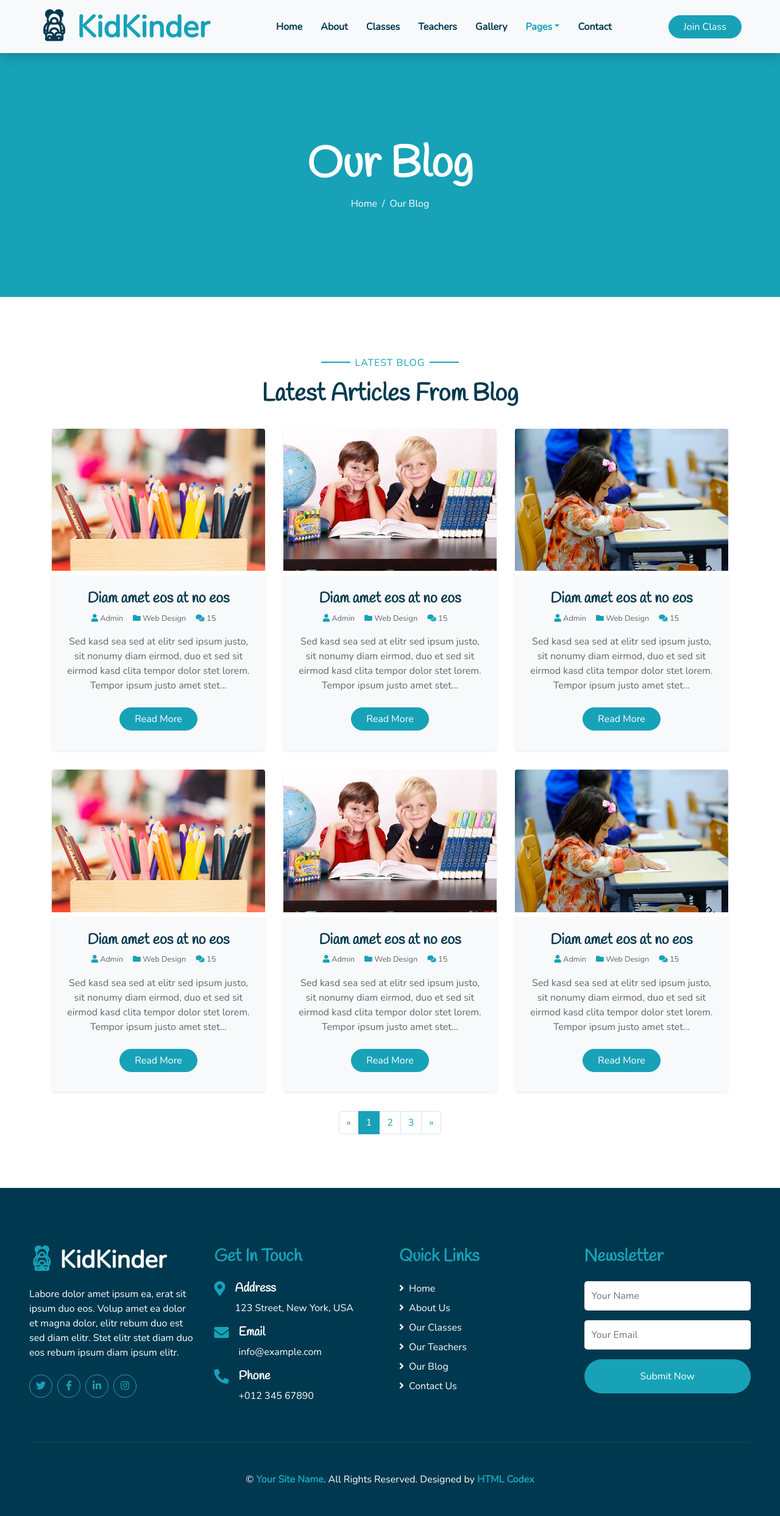
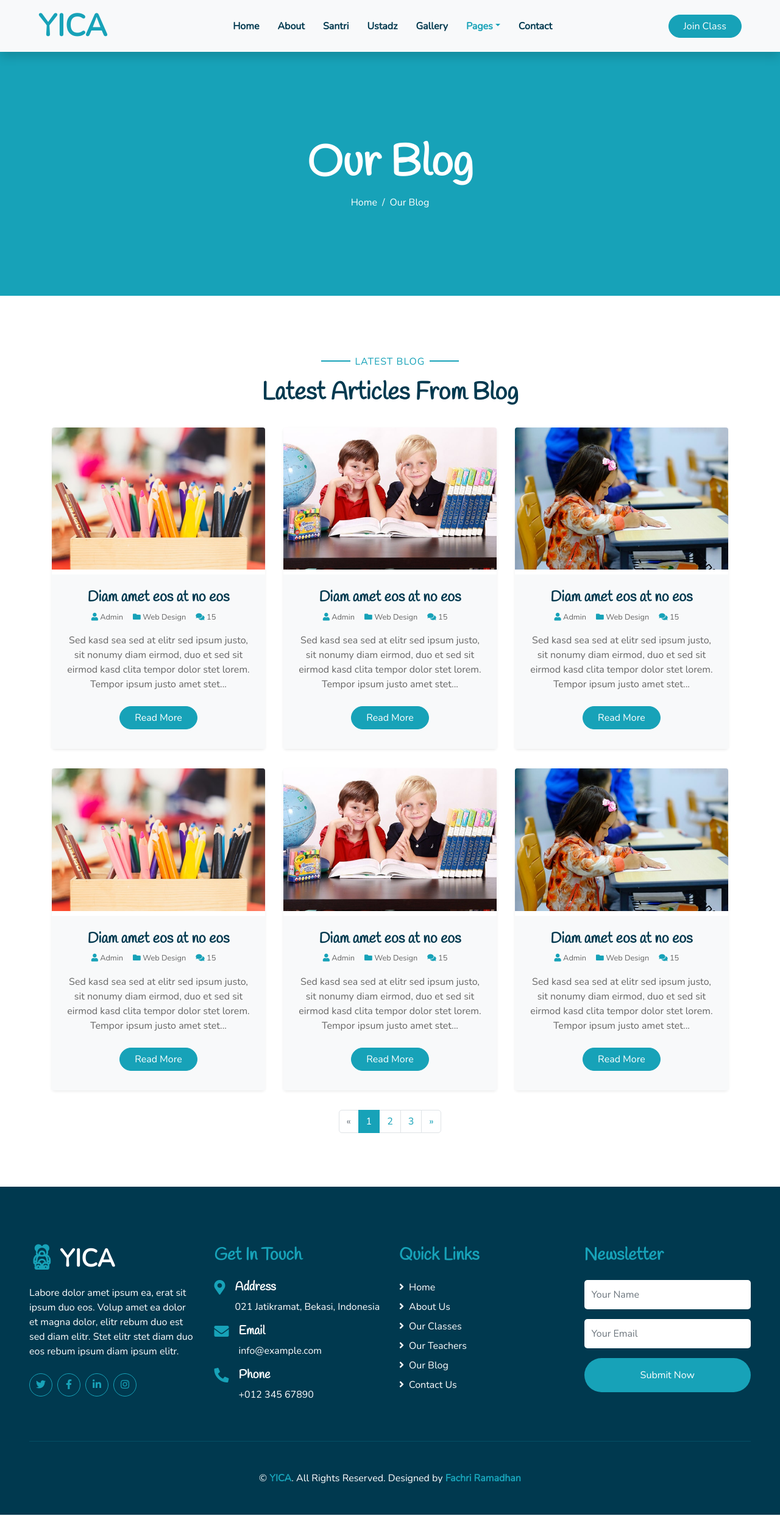
Before and after one commit to fachriramadhan20/fachriramadhan20.github.io, a plain HTML site: page blog.html in a window 1280 px wide. Shown: the whole page at 61% size. Drawn offline with nearby package versions, Linux system fonts and the light colour scheme.

Commit message:
ubah title

```diff
--- a/blog.html
+++ b/blog.html
@@ -3,7 +3,7 @@
 
 <head>
     <meta charset="utf-8">
-    <title>KidKinder - Kindergarten Website Template</title>
+    <title>Yayasan Insan Cita Almukassyafah</title>
     <meta content="width=device-width, initial-scale=1.0" name="viewport">
     <meta content="Free HTML Templates" name="keywords">
     <meta content="Free HTML Templates" name="description">
@@ -34,8 +34,8 @@
     <div class="container-fluid bg-light position-relative shadow">
         <nav class="navbar navbar-expand-lg bg-light navbar-light py-3 py-lg-0 px-0 px-lg-5">
             <a href="" class="navbar-brand font-weight-bold text-secondary" style="font-size: 50px;">
-                <i class="flaticon-043-teddy-bear"></i>
-                <span class="text-primary">KidKinder</span>
+                <!-- <i class="flaticon-043-teddy-bear"></i> -->
+                <span class="text-primary">YICA</span>
             </a>
             <button type="button" class="navbar-toggler" data-toggle="collapse" data-target="#navbarCollapse">
                 <span class="navbar-toggler-icon"></span>
@@ -44,8 +44,8 @@
                 <div class="navbar-nav font-weight-bold mx-auto py-0">
                     <a href="index.html" class="nav-item nav-link">Home</a>
                     <a href="about.html" class="nav-item nav-link">About</a>
-                    <a href="class.html" class="nav-item nav-link">Classes</a>
-                    <a href="team.html" class="nav-item nav-link">Teachers</a>
+                    <a href="class.html" class="nav-item nav-link">Santri</a>
+                    <a href="team.html" class="nav-item nav-link">Ustadz</a>
                     <a href="gallery.html" class="nav-item nav-link">Gallery</a>
                     <div class="nav-item dropdown">
                         <a href="#" class="nav-link dropdown-toggle active" data-toggle="dropdown">Pages</a>
@@ -208,7 +208,7 @@
             <div class="col-lg-3 col-md-6 mb-5">
                 <a href="" class="navbar-brand font-weight-bold text-primary m-0 mb-4 p-0" style="font-size: 40px; line-height: 40px;">
                     <i class="flaticon-043-teddy-bear"></i>
-                    <span class="text-white">KidKinder</span>
+                    <span class="text-white">YICA</span>
                 </a>
                 <p>Labore dolor amet ipsum ea, erat sit ipsum duo eos. Volup amet ea dolor et magna dolor, elitr rebum duo est sed diam elitr. Stet elitr stet diam duo eos rebum ipsum diam ipsum elitr.</p>
                 <div class="d-flex justify-content-start mt-4">
@@ -228,7 +228,7 @@
                     <h4 class="fa fa-map-marker-alt text-primary"></h4>
                     <div class="pl-3">
                         <h5 class="text-white">Address</h5>
-                        <p>123 Street, New York, USA</p>
+                        <p>021 Jatikramat, Bekasi, Indonesia</p>
                     </div>
                 </div>
                 <div class="d-flex">
@@ -275,9 +275,9 @@
         </div>
         <div class="container-fluid pt-5" style="border-top: 1px solid rgba(23, 162, 184, .2);;">
             <p class="m-0 text-center text-white">
-                &copy; <a class="text-primary font-weight-bold" href="#">Your Site Name</a>. All Rights Reserved. Designed
+                &copy; <a class="text-primary font-weight-bold" href="#">YICA</a>. All Rights Reserved. Designed
                 by
-                <a class="text-primary font-weight-bold" href="https://htmlcodex.com">HTML Codex</a>
+                <a class="text-primary font-weight-bold" href="https://htmlcodex.com">Fachri Ramadhan</a>
             </p>
         </div>
     </div>
```
Also changed, not shown: class.html (+7 -7 lines), contact.html (+9 -9 lines), gallery.html (+10 -10 lines).
